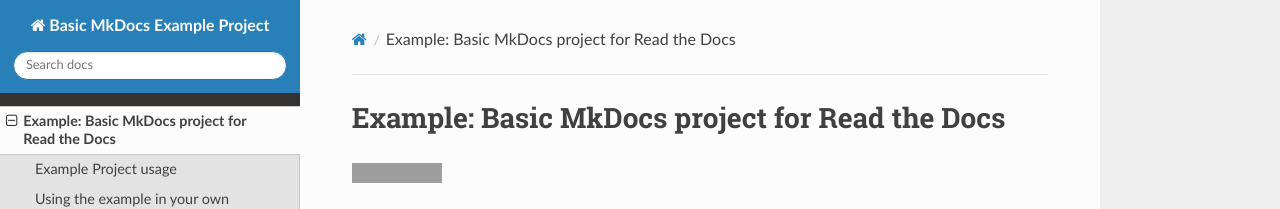
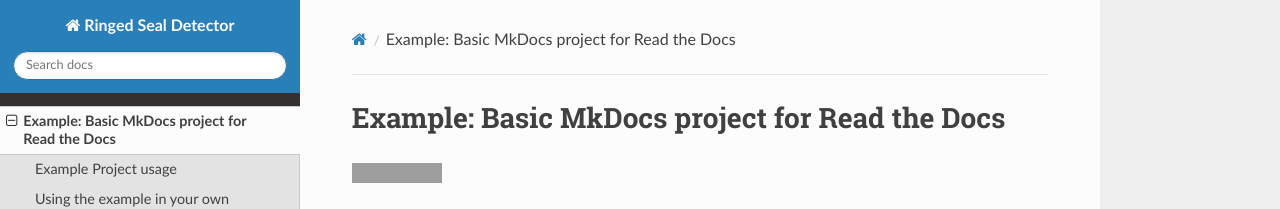
Before and after one commit to karlzam/ringed-seal-docs, an MkDocs documentation site: the page built from docs/index.md, in a window 1280 px wide. Shown: the top 209 px of the page. Built offline with MkDocs 1.6.1, drawn with Linux system fonts in a browser that asks for light colours; nearby versions of some CDN libraries; grey boxes are pictures that could not be loaded.

Commit message:
no message

```diff
--- a/mkdocs.yml
+++ b/mkdocs.yml
@@ -1,4 +1,4 @@
-site_name: Basic MkDocs Example Project
+site_name: Ringed Seal Detector
 theme:
   name: readthedocs
   highlightjs: true
```
